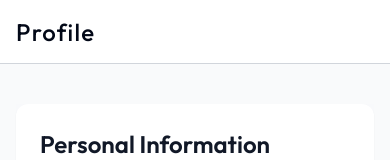
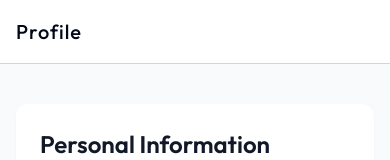
Before and after one commit to s4shibam/ckret, a Next.js app: page /dashboard/profile in a window 390 px wide. Shown: the top 160 px of the page. Built offline with nearby package versions, Linux system fonts and the light colour scheme; no server answers; sample sign-in values are in the browser's storage; what tailwindcss-animated would draw is missing.

Commit message:
style: implement responsiveness + reduce redundancy

```diff
--- a/src/app/globals.css
+++ b/src/app/globals.css
@@ -93,10 +93,6 @@
   @apply min-h-screen bg-repeat;
 }
 
-.heading {
-  @apply text-2xl font-medium capitalize tracking-wider;
-}
-
 .animate-pause {
   animation-play-state: paused;
 }
--- a/src/components/dashboard/header.tsx
+++ b/src/components/dashboard/header.tsx
@@ -7,9 +7,11 @@ interface HeaderProps {
 
 const Header = ({ title, children }: HeaderProps) => {
   return (
-    <nav className="fixed inset-x-0 top-0 h-16 border-b border-gray-300 bg-white md:pl-[18rem]">
+    <nav className="fixed inset-x-0 top-0 z-30 h-16 border-b border-gray-300 bg-white md:pl-[18rem]">
       <div className="flex h-full items-center justify-between gap-4 p-4 md:px-8">
-        <p className="heading">{title}</p>
+        <p className="text-xl font-medium capitalize tracking-wider sm:text-2xl">
+          {title}
+        </p>
         {children}
       </div>
     </nav>
```
